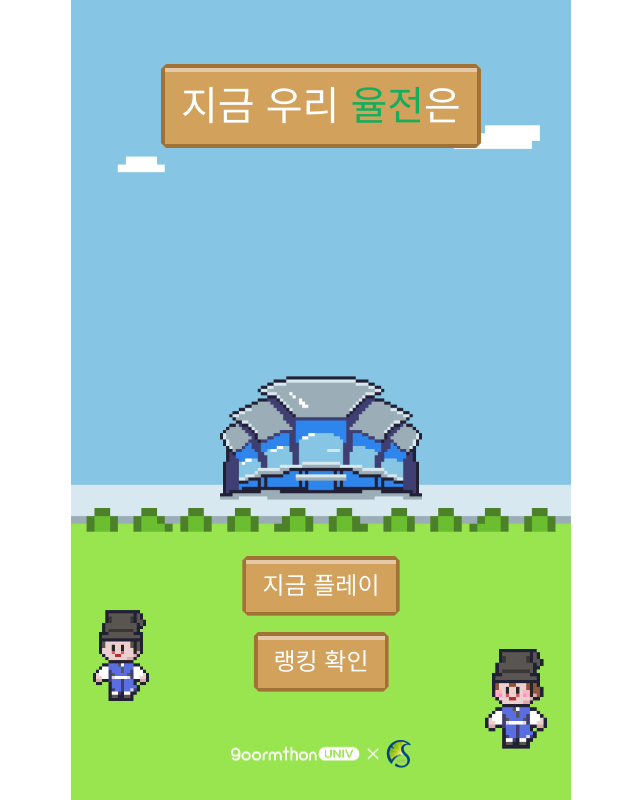
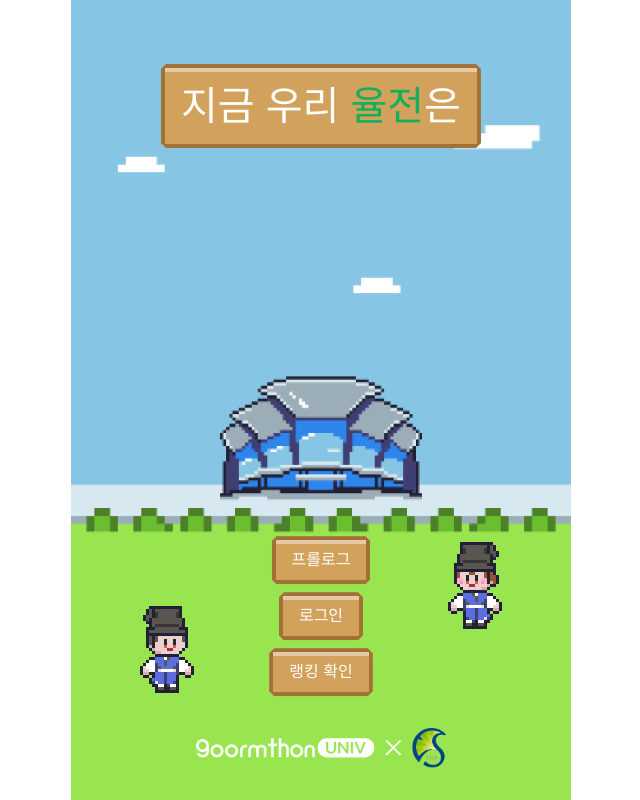
Before and after one commit to ESC-Organization/ESC-client, a React (Vite) app: page /play in a window 1280 px wide. Shown: the whole page, without its empty margins (319-959 px from the left). Built offline with nearby package versions, Linux system fonts and the light colour scheme; a web font is replaced by a local one.

Commit message:
feat: Update play page UI with new design

```diff
--- a/src/pages/prolog/Login.tsx
+++ b/src/pages/prolog/Login.tsx
@@ -96,9 +96,11 @@ export default function Login() {
               </span>
             </AngledBox>
           </div>
-          <div className="mt-8 w-[50%] mx-auto">
-            <img src="src/assets/images/prolog/skku-logo.png" alt="SKKU Logo" />
-          </div>
+        </div>
+
+        {/* 로고 */}
+        <div className="mb-8 w-[50%] mx-auto">
+          <img src="src/assets/images/prolog/skku-logo.png" alt="SKKU Logo" />
         </div>
       </div>
     </div>
--- a/src/pages/prolog/Play.tsx
+++ b/src/pages/prolog/Play.tsx
@@ -5,8 +5,13 @@ export default function Play() {
   const navigate = useNavigate();
 
   // 지금 플레이 클릭 -> prologStory로 이동
-  const handlePlayClick = () => {
-    navigate('/prolog');
+  const handlePrologClick = () => {
+    navigate('/landing-intro');
+  };
+
+  // 로그인 클릭 시
+  const handleLoginClick = () => {
+    navigate('/login');
   };
 
   // 랭킹 확인 클릭 -> ranking으로 이동
@@ -19,7 +24,7 @@ export default function Play() {
       <div
         className="absolute inset-0 bg-cover bg-center w-full h-full"
         style={{
-          backgroundImage: `url('/src/assets/images/prolog/login-bg.png')`,
+          backgroundImage: `url('/src/assets/images/prolog/play-bg.png')`,
         }}
       />
 
@@ -33,40 +38,51 @@ export default function Play() {
           </AngledBox>
         </div>
         {/* 하단 버튼 영역*/}
-        <div className="mb-8 text-center">
-          <div className="flex flex-col items-center gap-4">
+        <div className="flex flex-col w-full text-center">
+          <div className="content-wrapper flex flex-col items-center gap-2 500px:mb-8 relative">
             <AngledBox>
               <span
-                className="text-white text-[1.5rem] cursor-pointer"
-                onClick={handlePlayClick}
+                className="text-white text-[1rem] cursor-pointer"
+                onClick={handlePrologClick}
               >
-                지금 플레이
+                프롤로그
               </span>
             </AngledBox>
             <AngledBox>
               <span
-                className="text-white text-[1.5rem] cursor-pointer"
+                className="text-white text-[1rem] cursor-pointer"
+                onClick={handleLoginClick}
+              >
+                로그인
+              </span>
+            </AngledBox>
+            <AngledBox>
+              <span
+                className="text-white text-[1rem] cursor-pointer"
                 onClick={handleRankingClick}
               >
                 랭킹 확인
               </span>
             </AngledBox>
-            <div className="absolute -right-0 bottom-12">
+            <div className="absolute -right-0 bottom--4 500px:mr-12">
               <img
                 src="src/assets/images/prolog/character-myungwoong.png"
                 alt="Character Myungwoong"
-                className="w-[110px] h-auto"
+                className="w-[96px] h-auto"
               />
             </div>
-            <div className="absolute -left-0 bottom-24">
+            <div className="absolute -left-0 bottom-0 500px:ml-12 ">
               <img
                 src="src/assets/images/prolog/character-yuloong.png"
                 alt="Character Yuloong"
-                className="w-[100px] h-auto"
+                className="w-[96px] h-auto"
+                style={{ transform: 'scaleX(-1)' }}
               />
             </div>
           </div>
-          <div className="mt-12 w-[50%] mx-auto">
+
+          {/* 로고 */}
+          <div className="mb-8 w-[50%] mx-auto">
             <img src="src/assets/images/prolog/skku-logo.png" alt="SKKU Logo" />
           </div>
         </div>
```
Also changed, not shown: src/assets/images/prolog/play-bg.png (added).
